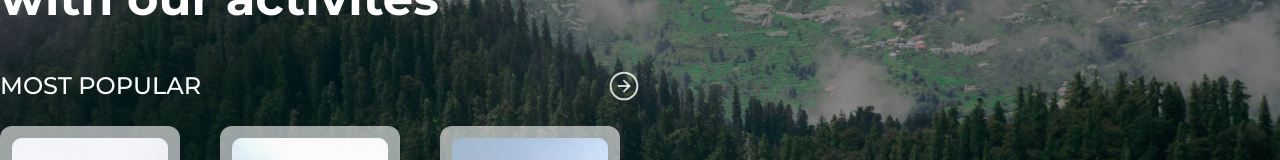
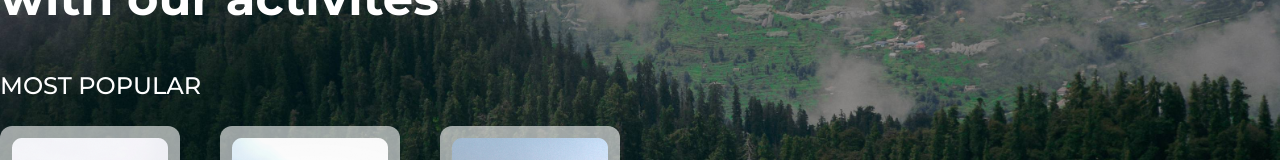
Before and after one commit to hananAzeez/venture-client, a Next.js app: page / in a window 1280 px wide. Shown: the part 240-400 px from the top of the page. Built offline with nearby package versions, Linux system fonts and the light colour scheme.

Commit message:
homescreen icon removed

```diff
--- a/src/pages/index.tsx
+++ b/src/pages/index.tsx
@@ -8,14 +8,17 @@ const data = [
   {
     title: "Delhi",
     peopleCount: 31,
+    link: "http://localhost:3000/itinerary?destination=Delhi&days=2",
   },
   {
     title: "Munnar",
     peopleCount: 27,
+    link: "http://localhost:3000/itinerary?destination=Munnar&days=1",
   },
   {
     title: "Agra",
     peopleCount: 20,
+    link: "http://localhost:3000/itinerary?destination=Agra&days=1",
   },
 ];
 
@@ -60,7 +63,7 @@ export default function Home() {
                   <h2 className="font-medium text-2xl uppercase text-white">
                     Most Popular
                   </h2>
-                  <svg
+                  {/* <svg
                     xmlns="http://www.w3.org/2000/svg"
                     width="32"
                     height="32"
@@ -91,7 +94,7 @@ export default function Home() {
                       strokeLinecap="round"
                       strokeLinejoin="round"
                     />
-                  </svg>
+                  </svg> */}
                 </div>
                 <div className="flex gap-5 lg:gap-10 ">
                   {data.map((el, i) => (
```
